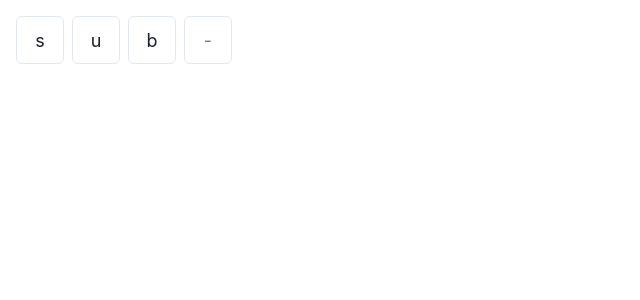
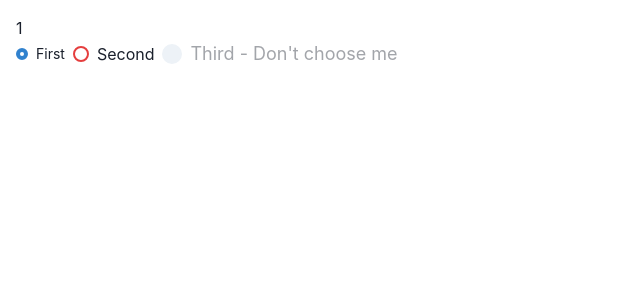
Before and after one commit to Gibbsforce/chakracourse, a React (Vite) app: page / in a window 1280 px wide. Shown: the top 300 px of the page, without its empty margins (0-640 px from the left). Built offline with nearby package versions, Linux system fonts and the light colour scheme.

Commit message:
radio button component added

```diff
--- a/src/App.jsx
+++ b/src/App.jsx
@@ -17,6 +17,7 @@ import FormControlComponent from "./components/FormControlComponent"
 import IconButtonComponent from "./components/IconButtonComponent"
 import InputComponent from "./components/InputComponent"
 import InputNumberComponent from "./components/InputNumberComponent"
+import RadioButton from "./components/RadioButton"
 const App = () => {
   return (
     <>
@@ -37,7 +38,8 @@ const App = () => {
       {/* <FormControlComponent /> */}
       {/* <IconButtonComponent /> */}
       {/* <InputComponent /> */}
-      <InputNumberComponent />
+      {/* <InputNumberComponent /> */}
+      <RadioButton />
     </>
   )
 }
--- /dev/null
+++ b/src/components/RadioButton/index.jsx
@@ -0,0 +1,20 @@
+import { useState, useEffect } from "react"
+import { Box, Stack, RadioGroup, Radio, Text } from "@chakra-ui/react"
+const RadioButton = () => {
+    const [value, setValue] = useState("1")
+    return (
+        <>
+            <Box p={4}>
+                <Text>{value}</Text>
+                <RadioGroup onChange={setValue} value={value}>
+                    <Stack direction="row">
+                        <Radio value="1" size="sm">First</Radio>
+                        <Radio value="2" size="md" isInvalid>Second</Radio>
+                        <Radio value="3" colorScheme="red" size="lg" isDisabled>Third - Don't choose me</Radio>
+                    </Stack>
+                </RadioGroup>
+            </Box>
+        </>
+    )
+}
+export default RadioButton
```
